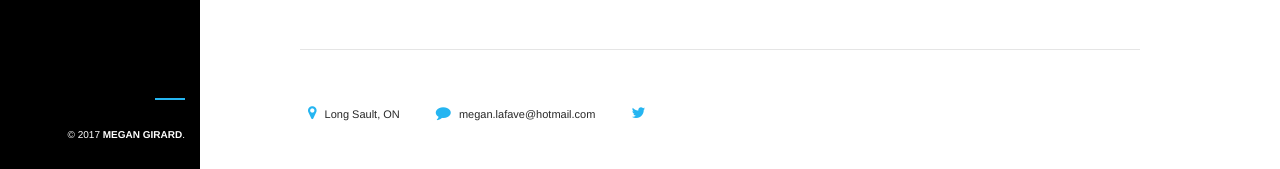
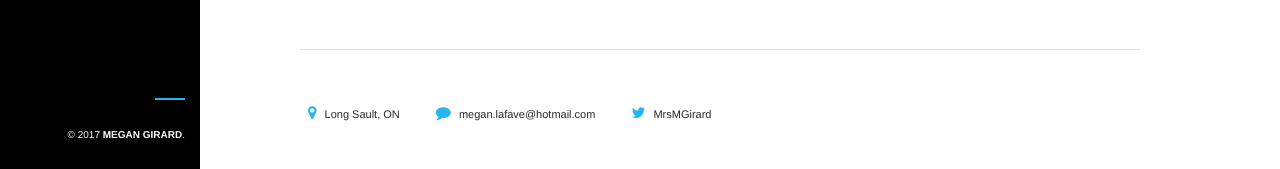
Before and after one commit to DaydreamDevelopment/megan-girard, a Jekyll site: the page built from _posts/2016-01-12-about-me.markdown, in a window 1280 px wide and 980 px high. Shown: the part 808-977 px from the top of the window. Built offline with Jekyll 4.4.1, drawn with Linux system fonts in a browser that asks for light colours.

Commit message:
Updated '_layouts/post.html' via CloudCannon

```diff
--- a/_layouts/post.html
+++ b/_layouts/post.html
@@ -53,7 +53,7 @@
           <ul class="list-inline">
             <li><i class="inline-icon icon-before-and-after text-primary fa fa-map-marker"></i>{{ site.author.address }}</li>
             <li><i class="inline-icon icon-before-and-after text-primary fa fa-comment"></i><a href="mailto:{{ site.author.email }}">{{ site.author.email }}</a></li>
-            <li><i class="inline-icon icon-before-and-after text-primary fa fa-twitter"></i>{{ site.author.twitter }}</li>
+            <li><i class="inline-icon icon-before-and-after text-primary fa fa-twitter"></i>{{ site.author.twitter_username }}</li>
           </ul>
 
       </div>
```
